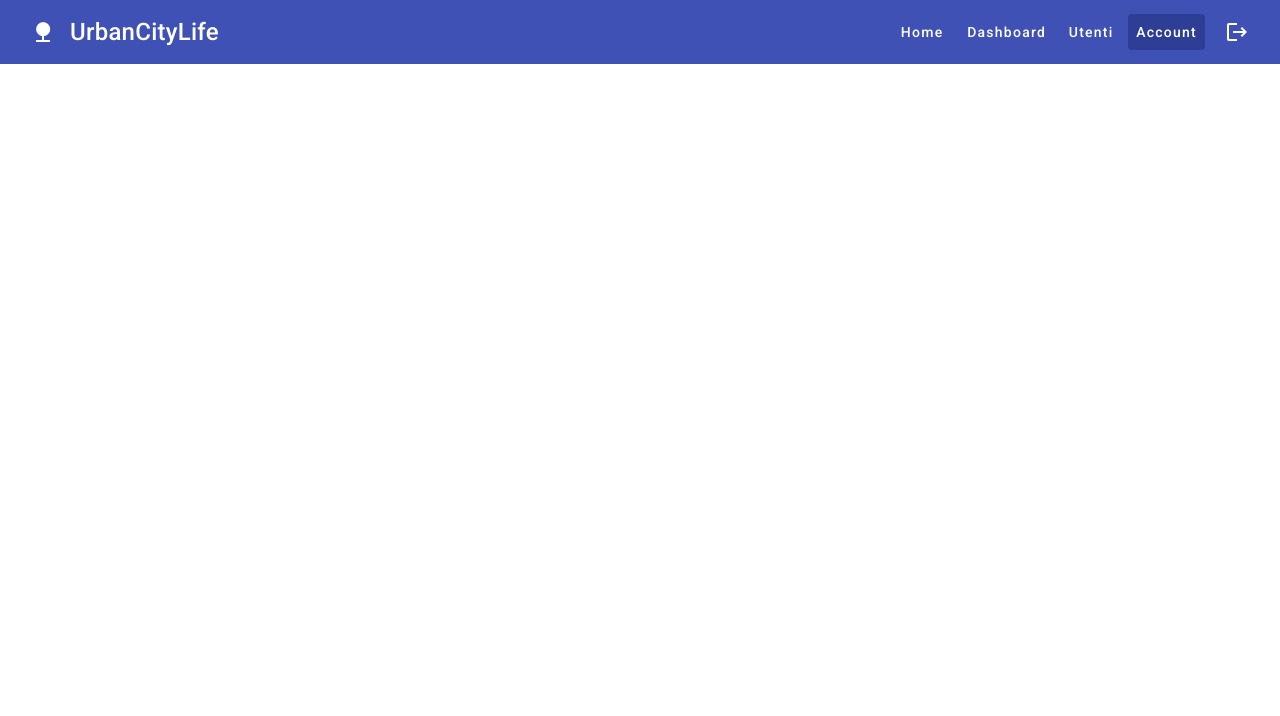
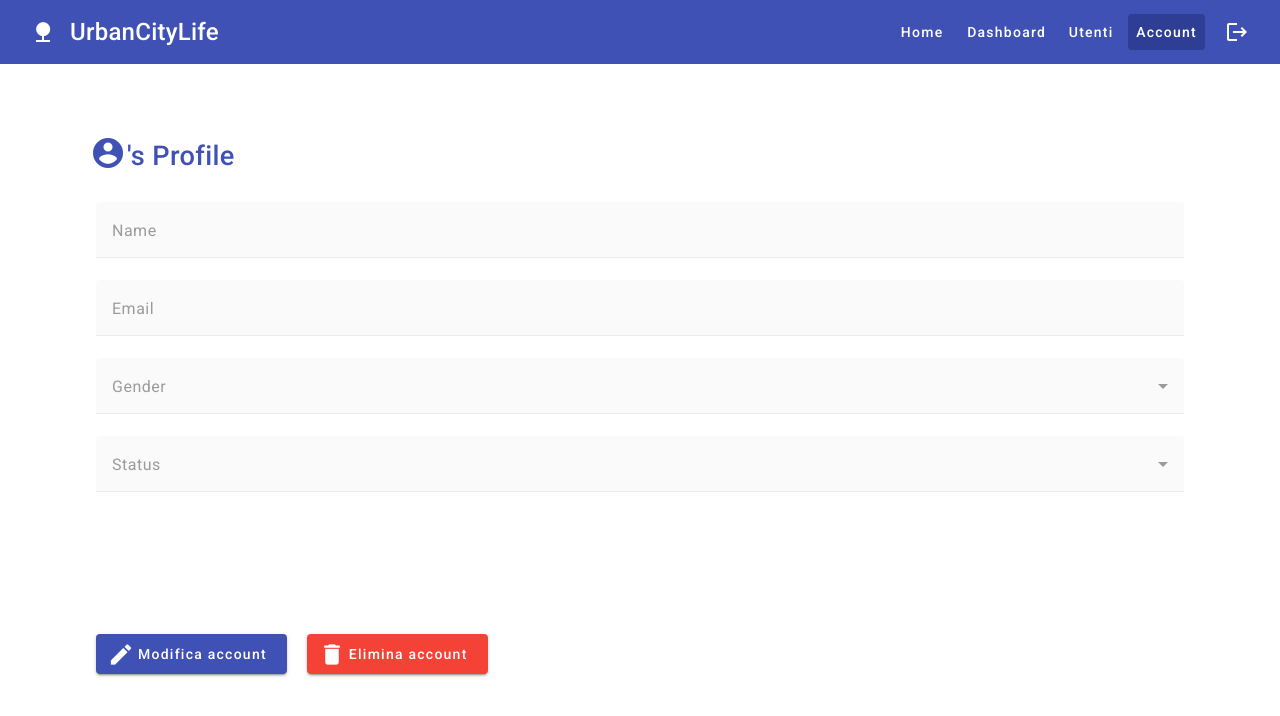
Before and after one commit to manuelmelchiorri96/urban-city-life, an Angular app: page /account in a window 1280 px wide. Shown: the top 716 px of the page. Built offline with nearby package versions, Linux system fonts and the light colour scheme; no server answers; sample sign-in values are in the browser's storage.

Commit message:
implementata account component

```diff
--- a/src/app/components/account/account.component.css
+++ b/src/app/components/account/account.component.css
@@ -0,0 +1,59 @@
+.box-account {
+    max-width: 85%;
+    margin: 100px auto 0 auto;
+    display: flex;
+    flex-direction: column;
+}
+
+.box-account h2 {
+    font-size: 1.7rem;
+    color: #3f51b5;
+    margin: 40px 0 30px 0;
+    text-align: left;
+}
+
+.full-width {
+    width: 100%;
+}
+
+mat-icon {
+    transform: scale(1.5);
+}
+
+button {
+    margin-top: 120px;
+    padding: 20px;
+}
+
+button:last-of-type {
+    margin-left: 20px;
+}
+
+mat-card {
+    position: absolute;
+    top: 50%;
+    left: 50%;
+    transform: translate(-50%, -50%);
+    padding: 50px;
+    z-index: 9999;
+}
+
+mat-card-content {
+    margin-bottom: 30px;
+}
+
+.p-delete {
+    color: #3f51b5;
+    font-size: 1rem;
+    white-space: nowrap;
+}
+
+.conferma-delete,
+.annulla-delete {
+    background-color: #3f51b5;
+    color: #fff;
+    margin-top: 0;
+    padding: 20px;
+    margin-right: 10px;
+    margin-left: 10px;
+}
--- a/src/app/components/account/account.component.html
+++ b/src/app/components/account/account.component.html
@@ -1 +1,61 @@
-<p>account works!</p>
+<div class="box-account" *ngIf="user">
+    <h2>
+        <mat-icon>account_circle</mat-icon>
+        {{ nomeUtente }}'s Profile
+    </h2>
+
+    <mat-form-field class="full-width">
+        <mat-label>Name</mat-label>
+        <input type="text" matInput [(ngModel)]="user.name" [disabled]="!editing">
+    </mat-form-field>
+
+    <mat-form-field class="full-width">
+        <mat-label>Email</mat-label>
+        <input type="email" matInput [(ngModel)]="user.email" [disabled]="!editing">
+    </mat-form-field>
+
+    <mat-form-field class="full-width">
+        <mat-label>Gender</mat-label>
+        <mat-select [(ngModel)]="user.gender" [disabled]="!editing">
+            <mat-option value="male">male</mat-option>
+            <mat-option value="female">female</mat-option>
+        </mat-select>
+    </mat-form-field>
+
+    <mat-form-field class="full-width">
+        <mat-label>Status</mat-label>
+        <mat-select [(ngModel)]="user.status" [disabled]="!editing">
+            <mat-option value="active">active</mat-option>
+            <mat-option value="inactive">inactive</mat-option>
+        </mat-select>
+    </mat-form-field>
+
+    <div *ngIf="editing; else notEditingTemplate">
+        <button mat-raised-button color="primary" (click)="saveChanges()">
+            <mat-icon>save</mat-icon> Salva modifiche
+        </button>
+        <button mat-raised-button color="warn" (click)="cancelEdit()">
+            <mat-icon>cancel</mat-icon> Annulla
+        </button>
+    </div>
+    <ng-template #notEditingTemplate>
+        <div>
+            <button mat-raised-button color="primary" (click)="editProfile()">
+                <mat-icon>edit</mat-icon> Modifica account
+            </button>
+            <button mat-raised-button color="warn" (click)="startDeleteProfile()">
+                <mat-icon>delete</mat-icon> Elimina account
+            </button>
+        </div>
+    </ng-template>
+</div>
+
+<mat-card *ngIf="startDelete" class="delete-card">
+    <mat-card-content>
+        <p class="p-delete">Sei sicuro di voler eliminare il tuo account?</p>
+    </mat-card-content>
+    <mat-card-actions class="d-flex justify-content-center align-items-center">
+        <button class="conferma-delete" mat-button (click)="deleteAccount()">Conferma</button>
+        <button class="annulla-delete" mat-button (click)="cancelDelete()">Annulla</button>
+    </mat-card-actions>
+</mat-card>
--- a/src/app/components/account/account.component.ts
+++ b/src/app/components/account/account.component.ts
@@ -1,10 +1,127 @@
-import { Component } from '@angular/core';
+import { Component, OnInit } from '@angular/core';
+import { Router } from '@angular/router';
+import { User } from '../../models/interface/user';
+import { LocalStorageService } from '../../services/core/local-storage.service';
+import { HttpService } from '../../services/http-service/http.service';
 
 @Component({
   selector: 'app-account',
   templateUrl: './account.component.html',
-  styleUrl: './account.component.css'
+  styleUrl: './account.component.css',
 })
-export class AccountComponent {
+export class AccountComponent implements OnInit {
+  user: User = {
+    id: 0,
+    name: '',
+    email: '',
+    gender: '',
+    status: '',
+  };
+  editing: boolean = false;
+  nomeUtente: string | null = this.localStorageService.getName();
+  startDelete: boolean = false;
 
+  constructor(
+    private httpService: HttpService,
+    private localStorageService: LocalStorageService,
+    private router: Router
+  ) {}
+
+  ngOnInit(): void {
+    this.caricaProfilo();
+  }
+
+  caricaProfilo() {
+    this.httpService.trovaUsers().subscribe({
+      next: (data) => {
+        const userIdToFind = Number(this.localStorageService.getId());
+        const userToFind = data.find((user: any) => user.id === userIdToFind);
+
+        if (userToFind) {
+          this.user = {
+            id: userToFind.id,
+            name: userToFind.name,
+            email: userToFind.email,
+            gender: userToFind.gender,
+            status: userToFind.status,
+          };
+        } else {
+          console.log('Utente non trovato');
+        }
+      },
+      error: (error) => {
+        console.error(error);
+
+        if (error.status === 401) {
+          this.localStorageService.setIsLogged(false);
+          this.router.navigate(['login']);
+        }
+      },
+    });
+  }
+
+  editProfile() {
+    this.editing = true;
+  }
+
+  saveChanges() {
+    this.httpService.modificaProfilo(this.user).subscribe({
+      next: (data) => {
+        if (
+          this.user.email &&
+          this.user.gender &&
+          this.user.name &&
+          this.user.status
+        ) {
+          this.localStorageService.setId(this.user.id.toString());
+          this.localStorageService.setEmail(this.user.email);
+          this.localStorageService.setName(this.user.name);
+          this.localStorageService.setStatus(this.user.status);
+          this.localStorageService.setGenere(this.user.gender);
+        }
+      },
+      error: (error) => {
+        console.error(error);
+      },
+    });
+    this.editing = false;
+  }
+
+  cancelEdit() {
+    this.editing = false;
+    this.user = {
+      id: Number(this.localStorageService.getId()),
+      name: this.localStorageService.getName(),
+      email: this.localStorageService.getEmail(),
+      gender: this.localStorageService.getGenere(),
+      status: this.localStorageService.getStatus(),
+    };
+  }
+
+  cancelDelete() {
+    this.startDelete = false;
+  }
+
+  startDeleteProfile() {
+    this.startDelete = true;
+  }
+
+  deleteAccount() {
+    this.httpService.eliminaUser(this.user.id).subscribe({
+      next: (data) => {
+        this.startDelete = false;
+        this.logout();
+      },
+      error: (error) => {
+        console.error(error);
+        this.startDelete = false;
+      },
+    });
+  }
+
+  logout() {
+    this.localStorageService.setIsLogged(false);
+    this.localStorageService.setEmail('');
+    this.router.navigate(['login']);
+  }
 }
```
Also changed, not shown: 1 other file (tests, documents, lock files or other folders).
